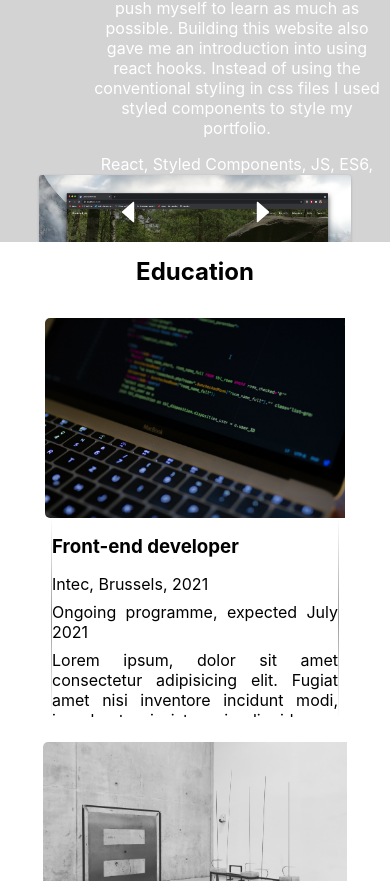
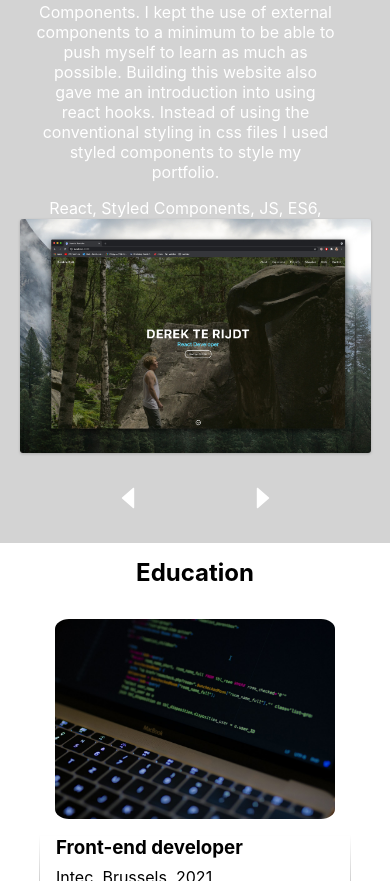
Before and after one commit to 712derek/portfolio, a React (Create React App) app in the folder portfolio/: page / in a window 390 px wide. Shown: the part 2983-3864 px from the top of the page. Built offline with nearby package versions, Linux system fonts and the light colour scheme.

Commit message:
mobile education fixed

```diff
--- a/portfolio/src/Components/Education.js
+++ b/portfolio/src/Components/Education.js
@@ -65,8 +65,9 @@ const ExperienceText = styled.div`
 
   @media (max-width: 768px) {
     margin: 0;
+    padding: 0 1rem;
     text-align: justify;
-    width: 80%;
+    width: 80vw;
 
     border: 1px solid;
     border-image-slice: 1;
@@ -76,6 +77,9 @@ const ExperienceText = styled.div`
       rgba(0, 0, 0, 0.4),
       rgba(0, 0, 0, 0)
     );
+    h3 {
+      margin: 0;
+    }
   }
 `;
 
@@ -86,7 +90,11 @@ const ExperienceImage = styled.img`
   border-radius: 5px 0 0 5px;
 
   @media screen and (max-width: 768px) {
-    margin: 0;
+    margin-bottom: 1rem;
+    height: 200px;
+    width: 280px;
+    object-fit: cover;
+    border-radius: 5%;
   }
 `;
 
--- a/portfolio/src/Components/Projects.js
+++ b/portfolio/src/Components/Projects.js
@@ -20,16 +20,13 @@ const ProjectSection = styled.section`
   background: rgb(211, 211, 211);
 
   @media (max-width: 768px) {
-    height: 100%;
+    height: 100vh;
   }
 `;
 
 const ProjectTitle = styled(StyledH2)``;
 
-const ProjectWrapper = styled.div`
-  width: 80vw;
-  height: 50vh;
-`;
+const ProjectWrapper = styled.div``;
 
 const ProjectObject = styled.div`
   display: flex;
@@ -63,7 +60,7 @@ const ProjectImage = styled.img`
   box-shadow: 0 1px 3px rgba(0, 0, 0, 0.2);
 
   @media screen and (max-width: 768px) {
-    margin: 0;
+    width: 90vw;
   }
 `;
 
```
